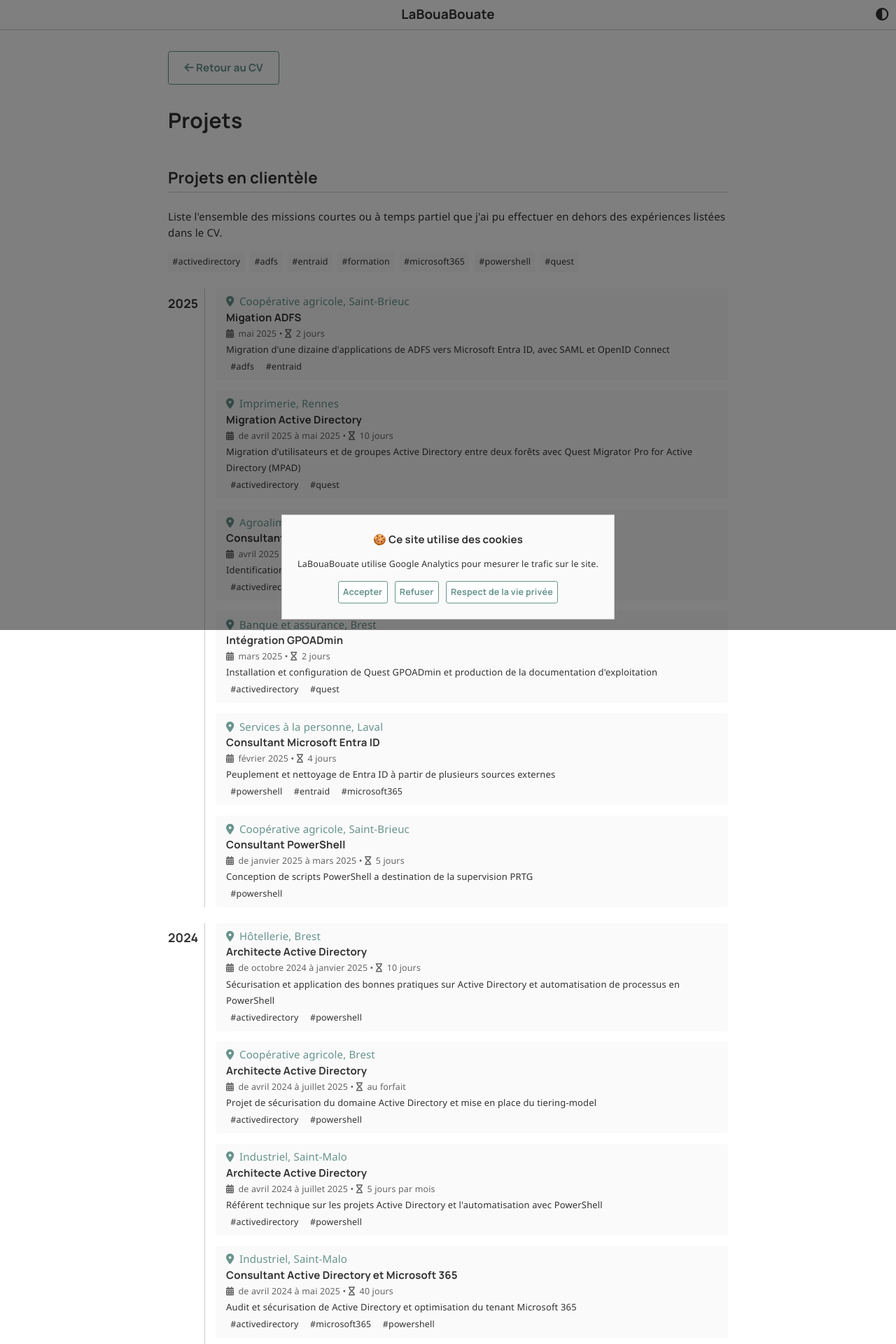
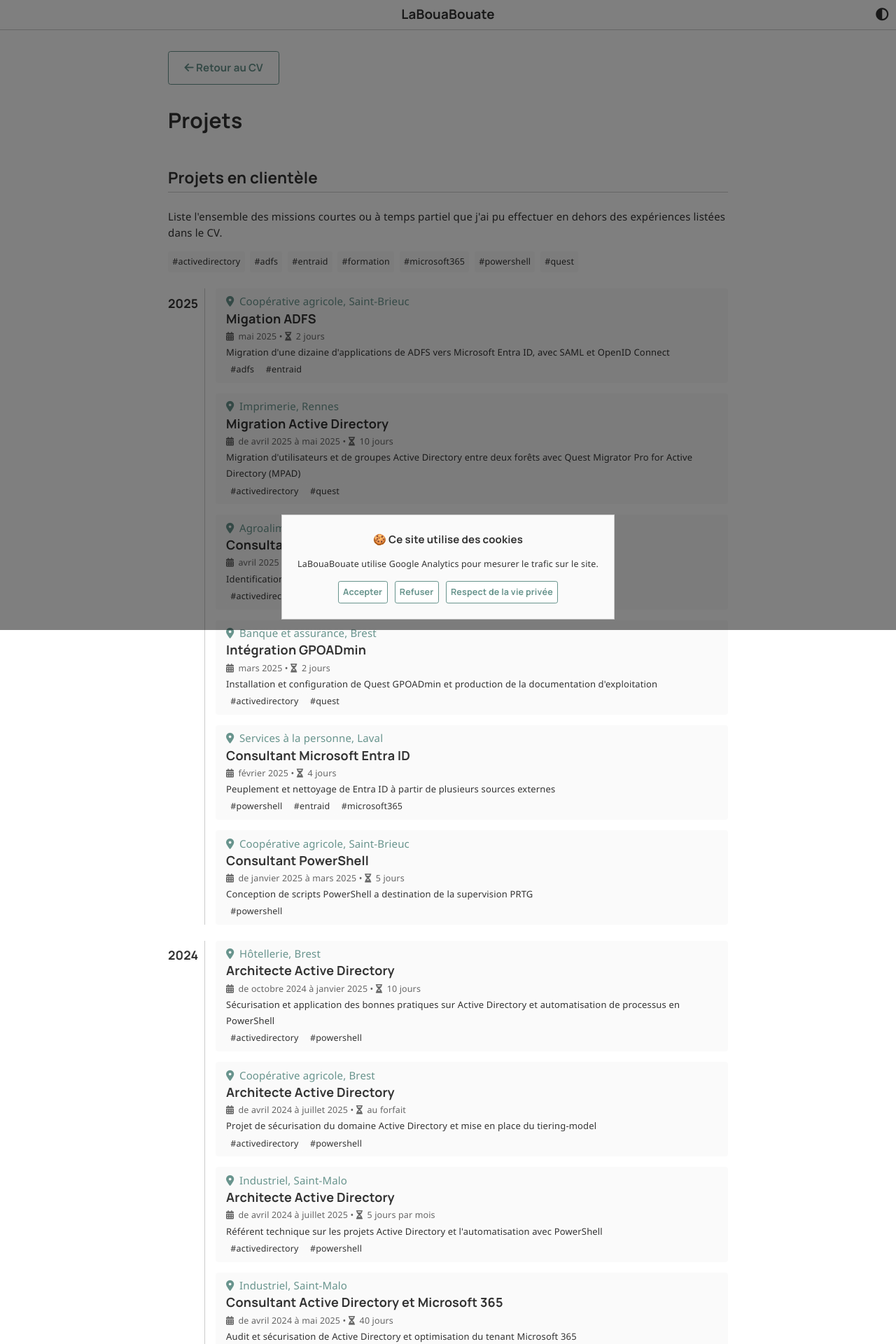
Before and after one commit to leobouard/leobouard.github.io, a Jekyll site: the page built from _pages/projects.html, in a window 1280 px wide. Shown: the top 1920 px of the page at 70% size. Built offline with Jekyll 4.4.1, drawn with Linux system fonts in a browser that asks for light colours; nearby versions of some CDN libraries; some web fonts are replaced.

Commit message:
Hierarchisation des infos et changement icone sablier

```diff
--- a/_pages/projects.html
+++ b/_pages/projects.html
@@ -39,7 +39,7 @@
     <div class="project" id="tag-container" style="">
       <span><i class="fa-solid fa-location-dot"></i>{{ project.customer }}</span>
       <h4>{{ project.title }}</h4>
-      <small><i class="fa-solid fa-calendar-days"></i>{{ project.period }} • <i class="fa-solid fa-hourglass"></i>{{ project.duration }}</small>
+      <small><i class="fa-solid fa-calendar-days"></i>{{ project.period }} • <i class="fa-solid fa-hourglass-half"></i>{{ project.duration }}</small>
       <p>{{ project.description }}</p>
       <div id="tags">
         {% for tag in project.tags %}<code>#{{ tag }}</code> {% endfor %}
--- a/assets/css/cv.scss
+++ b/assets/css/cv.scss
@@ -272,7 +272,6 @@
     margin-right: 0.5em;
     margin-top: 0.5em;
     writing-mode: sideways-lr;
-    text-align: right;
     position: sticky;
     top: 1em;
     align-self: flex-start;
@@ -303,6 +302,7 @@
 
 div.project h4 {
     margin: 0;
+    font-size: larger;
 }
 
 div.project small {
```
